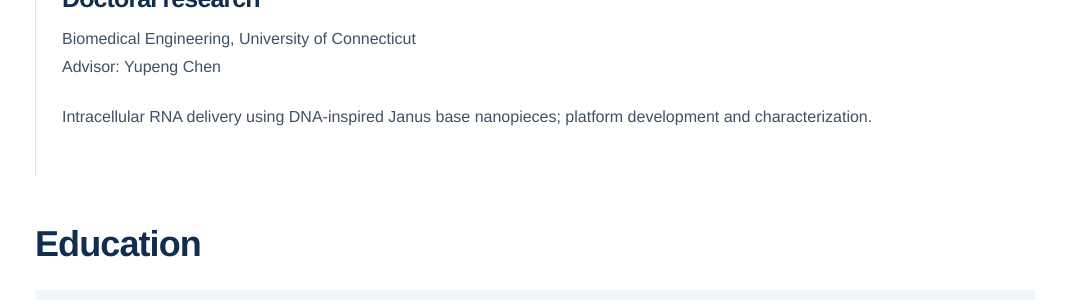
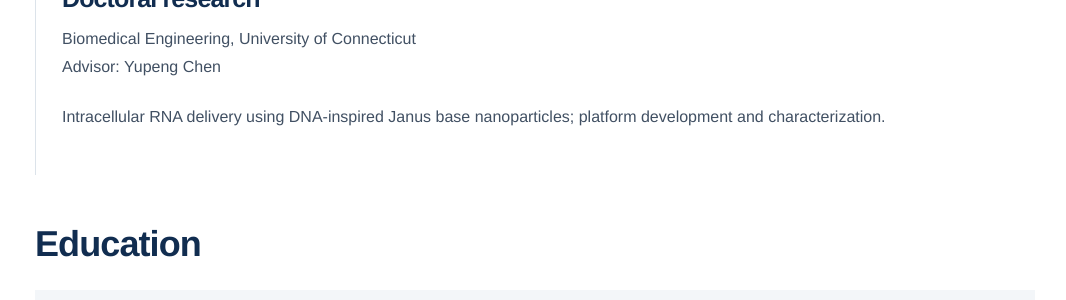
Before and after one commit to biojhleena-glitch/biojhleena-glitch.github.io, a Jekyll site: the page built from _pages/cv.md, in a window 1280 px wide and 900 px high, scrolled down 823 px. Shown: the part 152-452 px from the top of the window, without its empty margins (105-1171 px from the left). Built offline with Jekyll 4.4.1, drawn with Linux system fonts in a browser that asks for light colours.

Commit message:
Use Janus base nanoparticles in website descriptions

```diff
--- a/_pages/about.html
+++ b/_pages/about.html
@@ -46,7 +46,7 @@ home: true
   <div><p class="eyebrow">About me</p><h2 id="about-title">Connecting nanomaterial design<br> with biological function.</h2></div>
   <div class="about-narrative">
     <p class="about-lead">I am a biomedical engineer developing delivery technologies around the needs of patients with joint disease, kidney disease, and cancer.</p>
-    <p>At UConn, I work with Professor Yupeng Chen on Janus base nanopieces (JBNps): DNA-inspired carriers designed to help therapeutic cargo reach tissues and function inside cells. My research connects molecular assembly, tissue transport, and biological evaluation, building on published RNA-delivery and cancer studies to advance disease-focused applications and current work on CRISPR–Cas9 delivery.</p>
+    <p>At UConn, I work with Professor Yupeng Chen on Janus base nanoparticles (JBNps): DNA-inspired carriers designed to help therapeutic cargo reach tissues and function inside cells. My research connects molecular assembly, tissue transport, and biological evaluation, building on published RNA-delivery and cancer studies to advance disease-focused applications and current work on CRISPR–Cas9 delivery.</p>
     <p>I earned a master’s degree in Bioengineering at UC San Diego and a Ph.D. in Biomedical Engineering at UConn. My training has shaped a central question in my work: how can we design nanomaterials around the biological barriers a therapy must cross?</p>
     <a class="text-link" href="{{ '/cv/' | relative_url }}">Education, experience &amp; recognition <span aria-hidden="true">↗</span></a>
   </div>
--- a/_pages/cv.md
+++ b/_pages/cv.md
@@ -29,7 +29,7 @@ RNA delivery, Janus base nanomaterials, and engineered tissue models for osteoar
 Biomedical Engineering, University of Connecticut
 Advisor: Yupeng Chen
 
-Intracellular RNA delivery using DNA-inspired Janus base nanopieces; platform development and characterization.
+Intracellular RNA delivery using DNA-inspired Janus base nanoparticles; platform development and characterization.
 </div>
 
 ## Education
```
Also changed, not shown: _pages/research.md (+1 -1 lines).
